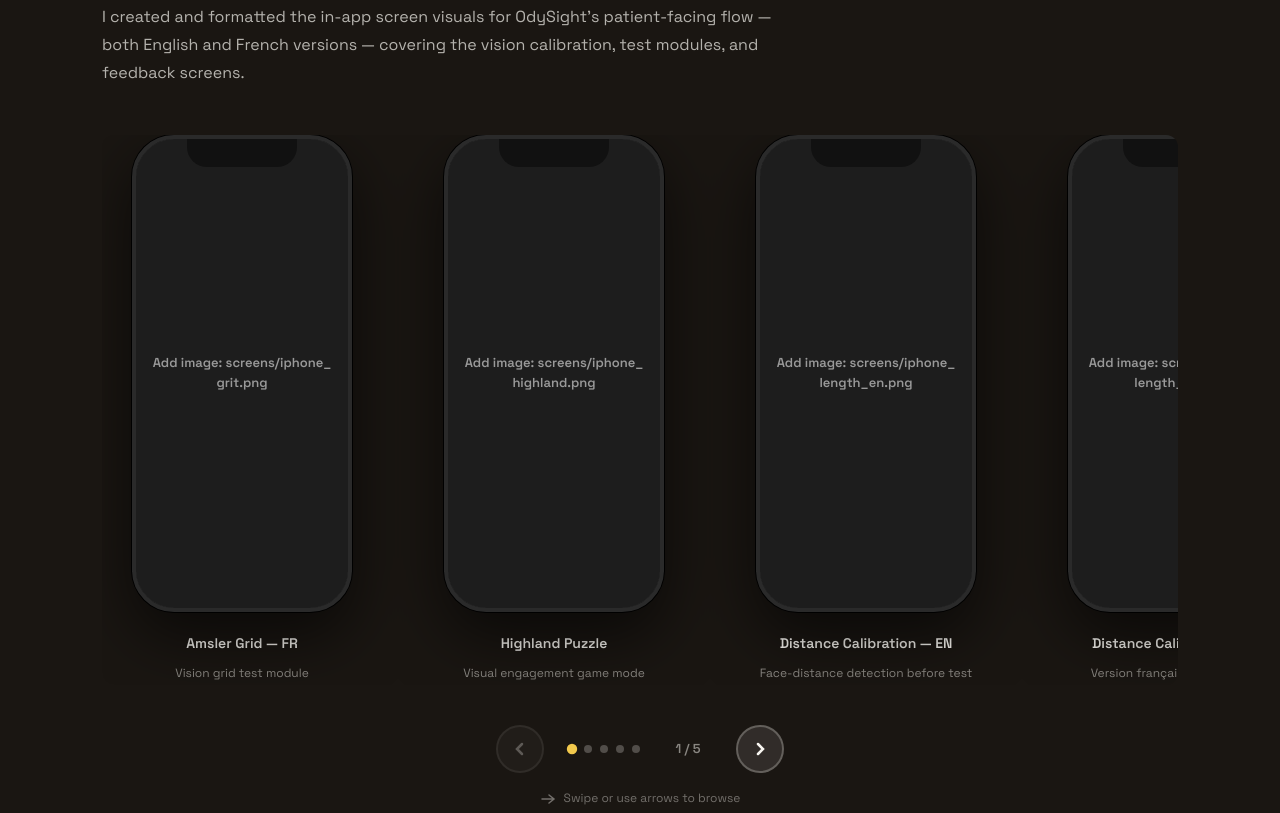
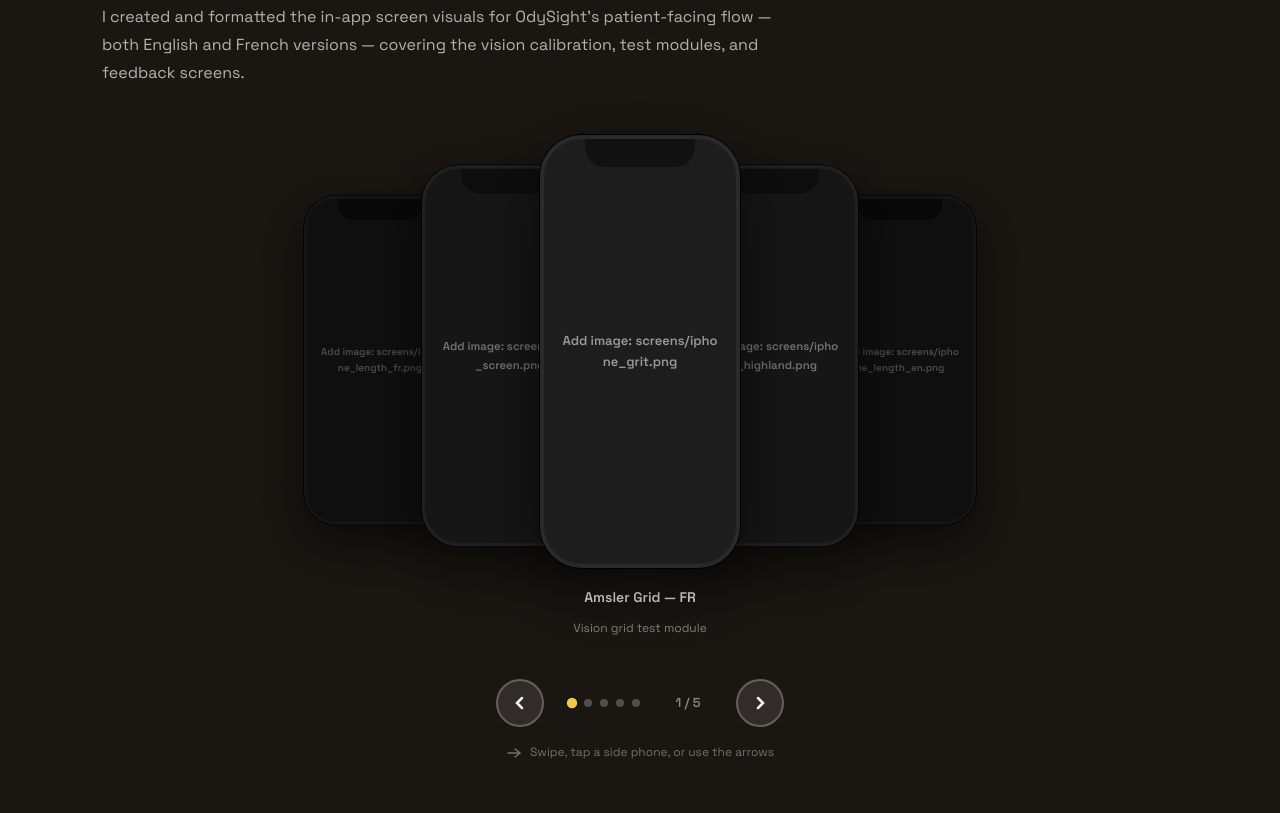
Before and after one commit to Tangthaidk/TangthaiFolio, a plain HTML site: page tilak.html in a window 1280 px wide. Shown: the part 1611-2424 px from the top of the page. Drawn offline with Linux system fonts and the light colour scheme.

Commit message:
Stacked carousel for OdySight app screens
Co-Authored-By: Claude Opus 5.5 <noreply@anthropic.com>

```diff
--- a/case.css
+++ b/case.css
@@ -237,34 +237,49 @@ section.case-section {
 .carousel-section .section-heading { color: var(--base); }
 .carousel-section .body-text { color: rgba(247,245,240,0.7); }
 
+.carousel-section { overflow-x: clip; }
 .carousel-wrap {
   position: relative;
   margin-top: 48px;
+  user-select: none;
 }
-.carousel-track-outer {
-  overflow: hidden;
-  border-radius: 12px;
+
+/* Stacked carousel: the centre phone sits in front,
+   side phones peek out smaller and dimmer. Positions are set by case.js.
+   --peek is how far apart the phones sit. */
+.carousel-stage {
+  --peek: 130px;
+  position: relative;
+  height: 520px;
+  max-width: 640px;
+  margin: 0 auto;
+  display: flex;
+  justify-content: center;
+  align-items: flex-start;
+  touch-action: pan-y;
+  cursor: grab;
 }
-.carousel-track {
-  display: flex;
-  gap: 32px;
-  transition: transform 0.45s cubic-bezier(0.25, 0.46, 0.45, 0.94);
-  will-change: transform;
-  align-items: center;
-}
+.carousel-stage:active { cursor: grabbing; }
 
 /* iPhone frame */
 .iphone-slide {
-  flex-shrink: 0;
+  position: absolute;
+  top: 0;
   display: flex;
   flex-direction: column;
   align-items: center;
-  gap: 20px;
-  width: 280px;
+  gap: 18px;
+  width: 240px;
+  cursor: pointer;
+  transition: transform 0.4s cubic-bezier(0.25, 1, 0.5, 1),
+              opacity 0.4s ease,
+              filter 0.4s ease;
 }
+.iphone-slide.is-active { cursor: inherit; }
+.iphone-slide img { -webkit-user-drag: none; pointer-events: none; }
 .iphone-frame {
   position: relative;
-  width: 220px;
+  width: 200px;
   aspect-ratio: 9/19.5;
   background: #111;
   border-radius: 42px;
@@ -298,7 +313,10 @@ section.case-section {
 }
 .iphone-caption {
   text-align: center;
+  opacity: 0;
+  transition: opacity 0.3s ease;
 }
+.iphone-slide.is-active .iphone-caption { opacity: 1; }
 .iphone-caption strong {
   display: block;
   font-size: 14px;
@@ -317,7 +335,7 @@ section.case-section {
   align-items: center;
   justify-content: center;
   gap: 24px;
-  margin-top: 40px;
+  margin-top: 24px;
 }
 .carousel-btn {
   width: 48px;
@@ -336,10 +354,6 @@ section.case-section {
 .carousel-btn:hover {
   background: rgba(247,245,240,0.2);
   border-color: rgba(247,245,240,0.5);
-}
-.carousel-btn:disabled {
-  opacity: 0.3;
-  cursor: default;
 }
 .carousel-dots {
   display: flex;
@@ -524,6 +538,7 @@ section.case-section {
 @media (max-width: 600px) {
   .container { padding: 0 20px; }
   .case-title { font-size: 32px; }
-  .iphone-slide { width: 220px; }
-  .iphone-frame { width: 180px; }
+  .carousel-stage { --peek: 72px; height: 450px; }
+  .iphone-slide { width: 200px; }
+  .iphone-frame { width: 170px; }
 }
--- a/case.js
+++ b/case.js
@@ -16,70 +16,81 @@ document
     else img.addEventListener('error', showPlaceholder);
   });
 
-// ── CAROUSEL (only on pages that have one) ───────────────
-if (document.getElementById('carouselTrack')) {
-  // ── CAROUSEL ──────────────────────────────────────────
-  const track    = document.getElementById('carouselTrack');
-  const outer    = document.getElementById('carouselOuter');
+// ── STACKED CAROUSEL (only on pages that have one) ──────
+// The active phone sits in the centre. The others fan out to each side,
+// smaller and dimmer, and the order wraps around endlessly.
+const stage = document.getElementById('carouselStage');
+if (stage) {
+  const slides   = Array.from(stage.querySelectorAll('.iphone-slide'));
   const prevBtn  = document.getElementById('prevBtn');
   const nextBtn  = document.getElementById('nextBtn');
   const dotsWrap = document.getElementById('carouselDots');
   const counter  = document.getElementById('carouselCounter');
-  const slides   = track.querySelectorAll('.iphone-slide');
   const total    = slides.length;
-  let current    = 0;
-  let startX     = 0;
-  let isDragging = false;
+  const half     = Math.floor(total / 2);
+  let active     = 0;
 
   // Build dots
-  slides.forEach((_, i) => {
+  const dots = slides.map((_, i) => {
     const dot = document.createElement('button');
-    dot.className = 'carousel-dot' + (i === 0 ? ' active' : '');
-    dot.setAttribute('role', 'tab');
+    dot.className = 'carousel-dot';
     dot.setAttribute('aria-label', `Screen ${i + 1}`);
     dot.addEventListener('click', () => goTo(i));
     dotsWrap.appendChild(dot);
+    return dot;
   });
 
-  function getSlideWidth() {
-    const slide = slides[0];
-    const style = window.getComputedStyle(slide);
-    return slide.offsetWidth + parseInt(style.marginRight || 0) + 32; // gap = 32px
+  function render() {
+    const peek = parseFloat(getComputedStyle(stage).getPropertyValue('--peek')) || 130;
+    slides.forEach((slide, i) => {
+      // Shortest way round, so the ends wrap seamlessly
+      let offset = i - active;
+      if (offset > half)  offset -= total;
+      if (offset < -half) offset += total;
+      const dist = Math.abs(offset);
+
+      slide.style.transform = `translateX(${offset * peek}px) scale(${1 - dist * 0.12})`;
+      slide.style.zIndex    = total - dist;
+      slide.style.filter    = `brightness(${1 - dist * 0.25})`;
+      slide.style.opacity   = dist > 2 ? '0' : '1';
+      slide.style.pointerEvents = dist > 2 ? 'none' : 'auto';
+      slide.classList.toggle('is-active', offset === 0);
+      slide.setAttribute('aria-hidden', offset === 0 ? 'false' : 'true');
+    });
+    dots.forEach((d, i) => d.classList.toggle('active', i === active));
+    counter.textContent = `${active + 1} / ${total}`;
   }
 
   function goTo(n) {
-    current = Math.max(0, Math.min(n, total - 1));
-    track.style.transform = `translateX(-${current * getSlideWidth()}px)`;
-    dotsWrap.querySelectorAll('.carousel-dot').forEach((d, i) => {
-      d.classList.toggle('active', i === current);
-    });
-    counter.textContent = `${current + 1} / ${total}`;
-    prevBtn.disabled = current === 0;
-    nextBtn.disabled = current === total - 1;
+    active = (n + total) % total;
+    render();
   }
 
-  prevBtn.addEventListener('click', () => goTo(current - 1));
-  nextBtn.addEventListener('click', () => goTo(current + 1));
+  prevBtn.addEventListener('click', () => goTo(active - 1));
+  nextBtn.addEventListener('click', () => goTo(active + 1));
 
-  // Touch/mouse swipe
-  outer.addEventListener('pointerdown', e => { startX = e.clientX; isDragging = true; outer.setPointerCapture(e.pointerId); });
-  outer.addEventListener('pointerup',   e => {
-    if (!isDragging) return;
-    isDragging = false;
-    const diff = startX - e.clientX;
-    if (Math.abs(diff) > 40) goTo(diff > 0 ? current + 1 : current - 1);
-  });
-  outer.addEventListener('pointercancel', () => { isDragging = false; });
-
-  // Keyboard
-  document.addEventListener('keydown', e => {
-    if (e.key === 'ArrowRight') goTo(current + 1);
-    if (e.key === 'ArrowLeft')  goTo(current - 1);
+  // Tap a side phone to bring it to the centre
+  slides.forEach((slide, i) => {
+    slide.addEventListener('click', () => { if (i !== active) goTo(i); });
   });
 
-  // Init
+  // Swipe or drag (mouse and touch)
+  let startX = null;
+  stage.addEventListener('pointerdown', e => { startX = e.clientX; });
+  window.addEventListener('pointerup', e => {
+    if (startX === null) return;
+    const diff = e.clientX - startX;
+    startX = null;
+    if (Math.abs(diff) > 40) goTo(diff < 0 ? active + 1 : active - 1);
+  });
+  window.addEventListener('pointercancel', () => { startX = null; });
+
+  // Keyboard arrows
+  document.addEventListener('keydown', e => {
+    if (e.key === 'ArrowRight') goTo(active + 1);
+    if (e.key === 'ArrowLeft')  goTo(active - 1);
+  });
+
   goTo(0);
-
-  // Recalc on resize
-  window.addEventListener('resize', () => goTo(current));
+  window.addEventListener('resize', render);
 }
--- a/tilak.html
+++ b/tilak.html
@@ -128,8 +128,7 @@
     </p>
 
     <div class="carousel-wrap">
-      <div class="carousel-track-outer" id="carouselOuter">
-        <div class="carousel-track" id="carouselTrack">
+      <div class="carousel-stage" id="carouselStage">
 
         <div class="iphone-slide">
           <div class="iphone-frame">
@@ -181,8 +180,7 @@
           </div>
         </div>
 
-        </div><!-- .carousel-track -->
-      </div><!-- .carousel-track-outer -->
+      </div><!-- .carousel-stage -->
 
       <div class="carousel-controls">
         <button class="carousel-btn" id="prevBtn" aria-label="Previous screen">
@@ -190,7 +188,7 @@
             <path d="M11 14L6 9l5-5"/>
           </svg>
         </button>
-        <div class="carousel-dots" id="carouselDots" role="tablist" aria-label="Screen slides"></div>
+        <div class="carousel-dots" id="carouselDots" aria-label="Choose a screen"></div>
         <span class="carousel-counter" id="carouselCounter">1 / 5</span>
         <button class="carousel-btn" id="nextBtn" aria-label="Next screen">
           <svg width="18" height="18" viewBox="0 0 18 18" fill="none" stroke="currentColor" stroke-width="2.5" stroke-linecap="round">
@@ -202,7 +200,7 @@
         <svg width="16" height="16" viewBox="0 0 16 16" fill="none" stroke="currentColor" stroke-width="1.5" stroke-linecap="round">
           <path d="M2 8h12M9 4l5 4-5 4"/>
         </svg>
-        Swipe or use arrows to browse
+        Swipe, tap a side phone, or use the arrows
       </div>
     </div>
   </div>
```
Lines whose indentation alone changed are shown as unchanged.
